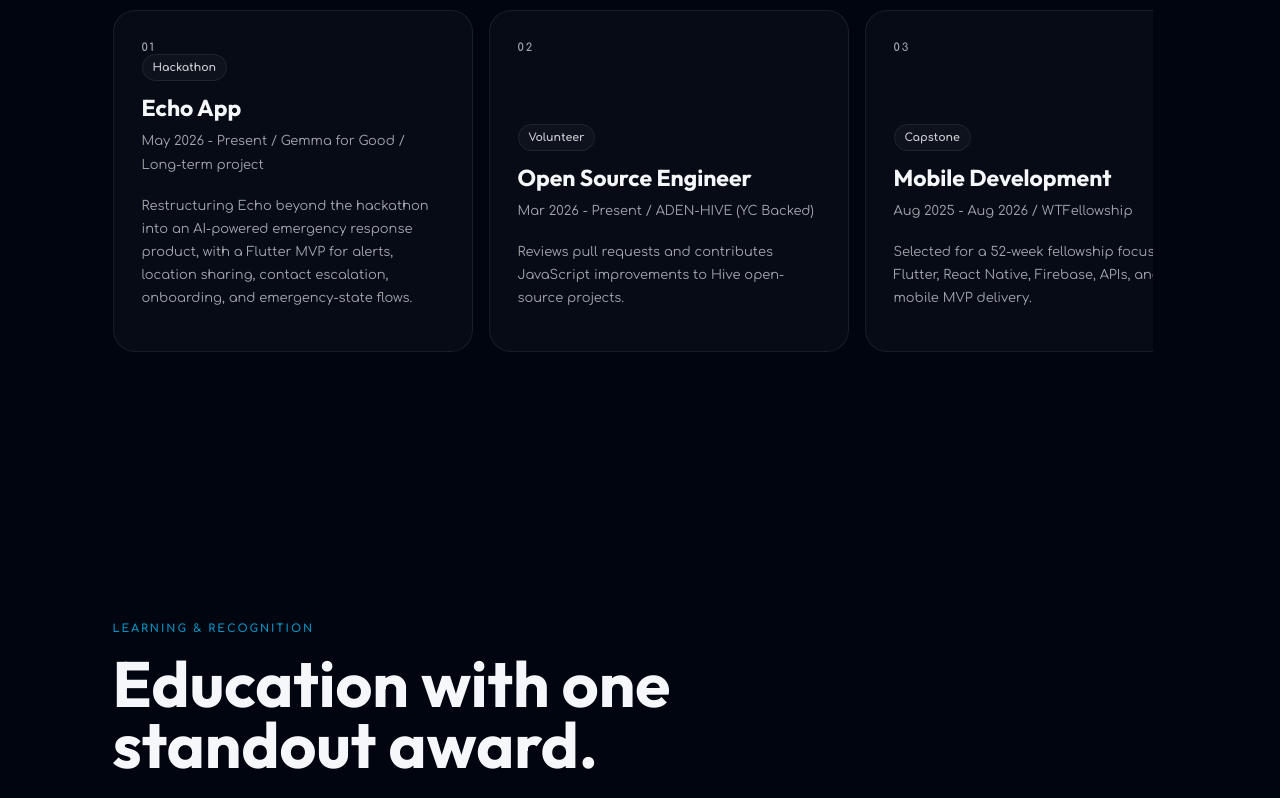
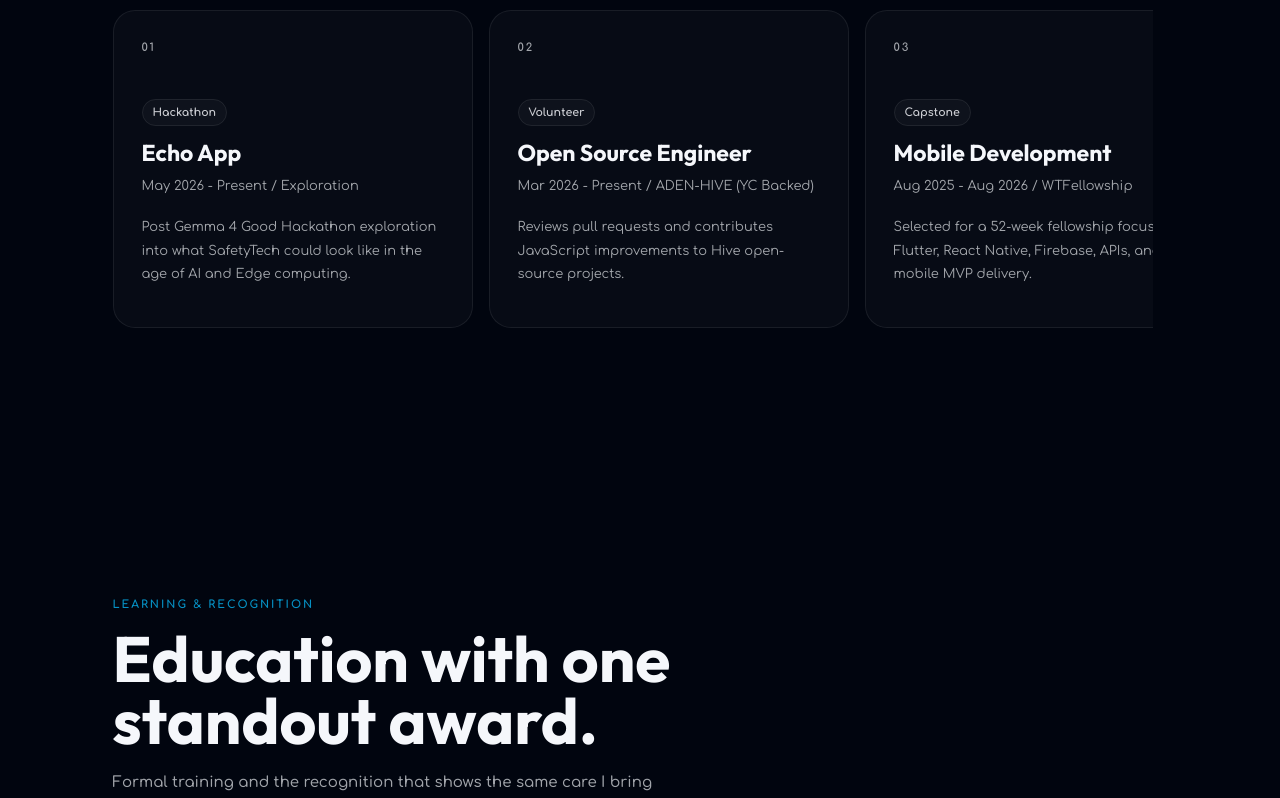
Before and after one commit to estheticallybawo/personal-portfolio, a React (Vite) app: page / in a window 1280 px wide. Shown: the part 7180-7978 px from the top of the page. Built offline with nearby package versions, Linux system fonts and the light colour scheme.

Commit message:
Update Echo experience wording

```diff
--- a/src/portfolioData.ts
+++ b/src/portfolioData.ts
@@ -299,10 +299,10 @@ export const resumeHighlights = [
   {
     type: "Hackathon",
     title: "Echo App",
-    org: "Gemma for Good / Long-term project",
+    org: "Exploration",
     period: "May 2026 - Present",
     copy:
-      "Restructuring Echo beyond the hackathon into an AI-powered emergency response product, with a Flutter MVP for alerts, location sharing, contact escalation, onboarding, and emergency-state flows.",
+      "Post Gemma 4 Good Hackathon exploration into what SafetyTech could look like in the age of AI and Edge computing.",
   },
   {
     type: "Volunteer",
```
